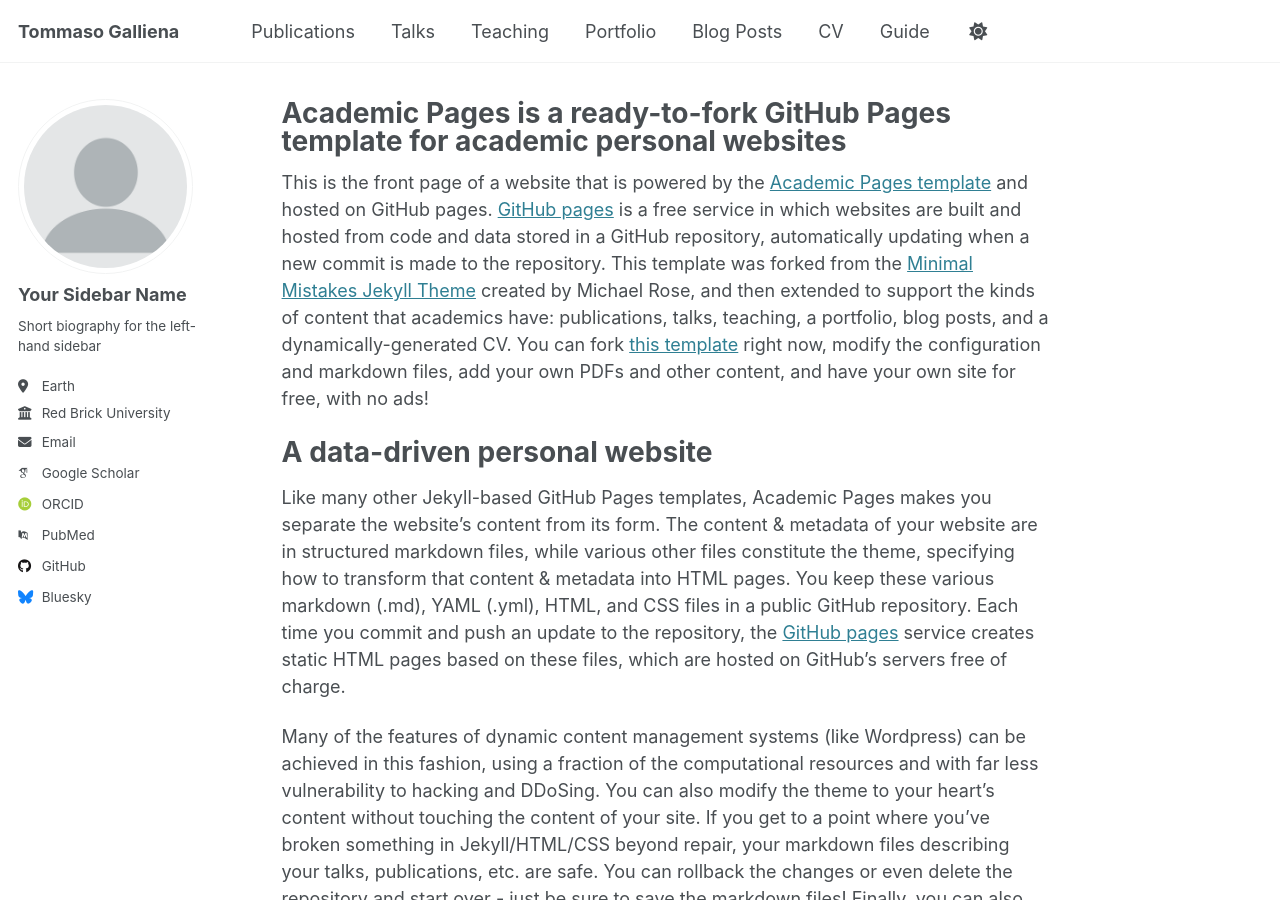
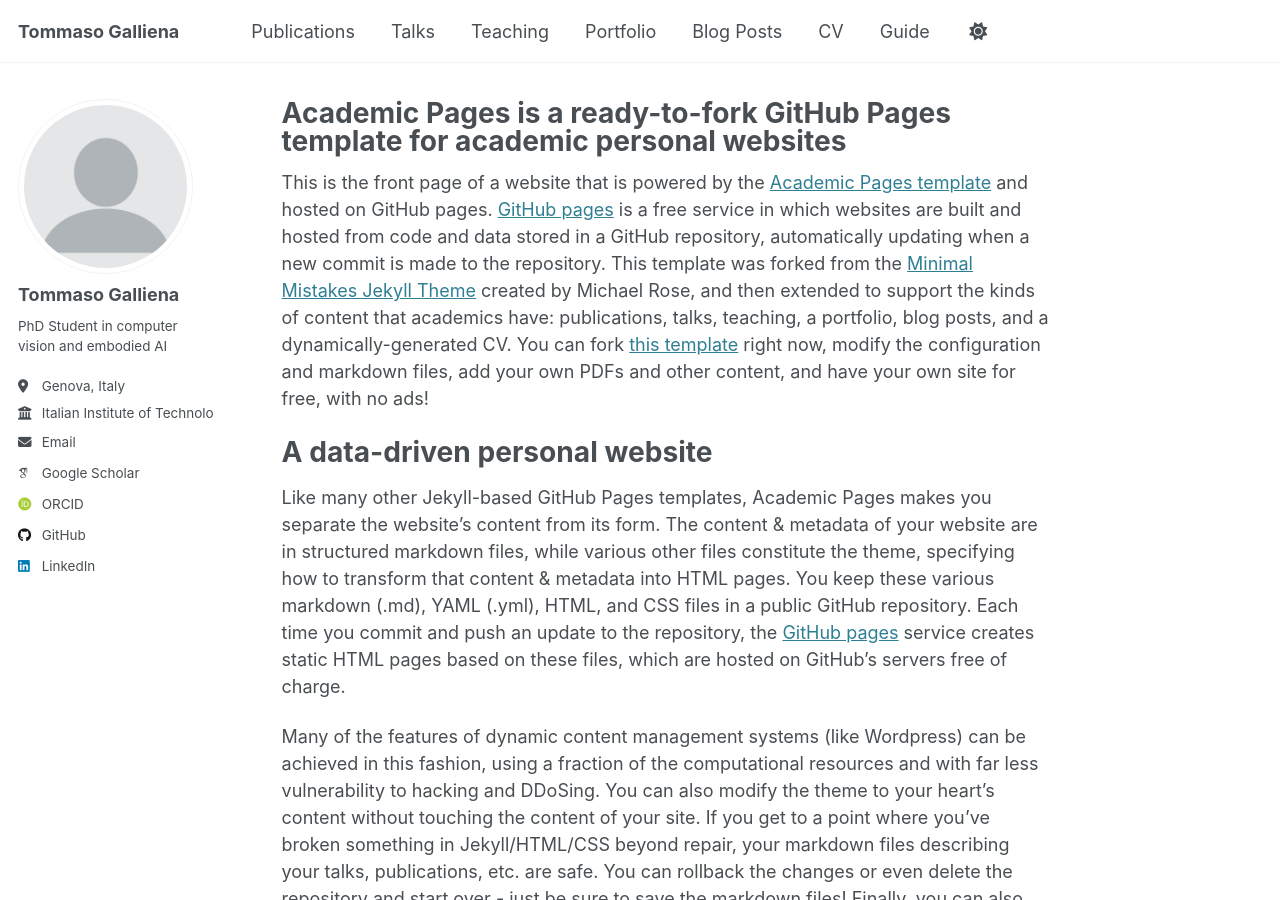
Before and after one commit to TommyBsk/TommyBsk.github.io, a Jekyll site: the page built from _pages/about.md, in a window 1280 px wide and 900 px high. Built offline with Jekyll 4.4.1, drawn with Linux system fonts in a browser that asks for light colours; some web fonts are replaced.

Commit message:
Update _config.yml

```diff
--- a/_config.yml
+++ b/_config.yml
@@ -23,21 +23,21 @@ repository               : "TommyBsk/TommyBsk.github.io"
 author:
   # Biographic information
   avatar           : "profile.png"
-  name             : "Your Sidebar Name"
+  name             : "Tommaso Galliena"
   pronouns         : # example: "she/her"
-  bio              : "Short biography for the left-hand sidebar"
-  location         : "Earth"
-  employer         : "Red Brick University"
+  bio              : "PhD Student in computer vision and embodied AI"
+  location         : "Genova, Italy"
+  employer         : "Italian Institute of Technology"
   uri              : # URL
-  email            : "none@example.org"
+  email            : "tommaso.galliena@iit.it"
 
   # Academic websites
   arxiv            : # URL - Update with the correct link to your profile
-  googlescholar    : "https://scholar.google.com/citations?user=PS_CX0AAAAAJ"
+  googlescholar    : "https://scholar.google.com/citations?user=9aKwCo0AAAAJ&hl=en&oi=ao"
   impactstory      : # URL
-  orcid            : "http://orcid.org/yourorcidurl"
+  orcid            : "https://orcid.org/0009-0003-7883-2376"
   semantic         : # URL
-  pubmed           : "https://www.ncbi.nlm.nih.gov/pubmed/?term=john+snow"
+  pubmed           : #"https://www.ncbi.nlm.nih.gov/pubmed/?term=john+snow"
   researchgate     : # URL
   scopus           : # URL
 
@@ -45,12 +45,12 @@ author:
   bitbucket        : # Username - Update with your username on the site
   codepen          : # Username
   dribbble         : # Username
-  github           : "academicpages"
+  github           : "TommyBsk"
   kaggle           : # Username
   stackoverflow    : # User number or user number and name (i.e., use "1" or "1/jeff-atwood")
 
   # Social media
-  bluesky          : "bsky.app" # Replace this with you Bluesky username
+  bluesky          : #"bsky.app" # Replace this with you Bluesky username
   facebook         : # Username
   flickr           : # Username
   foursquare       : # Username
@@ -59,7 +59,7 @@ author:
   keybase          : # Username
   instagram        : # Username
   lastfm           : # Username
-  linkedin         : # Username
+  linkedin         : "www.linkedin.com/in/tommasogalliena"
   mastodon         : # URL
   medium           : # URL
   pinterest        : # Username
```
